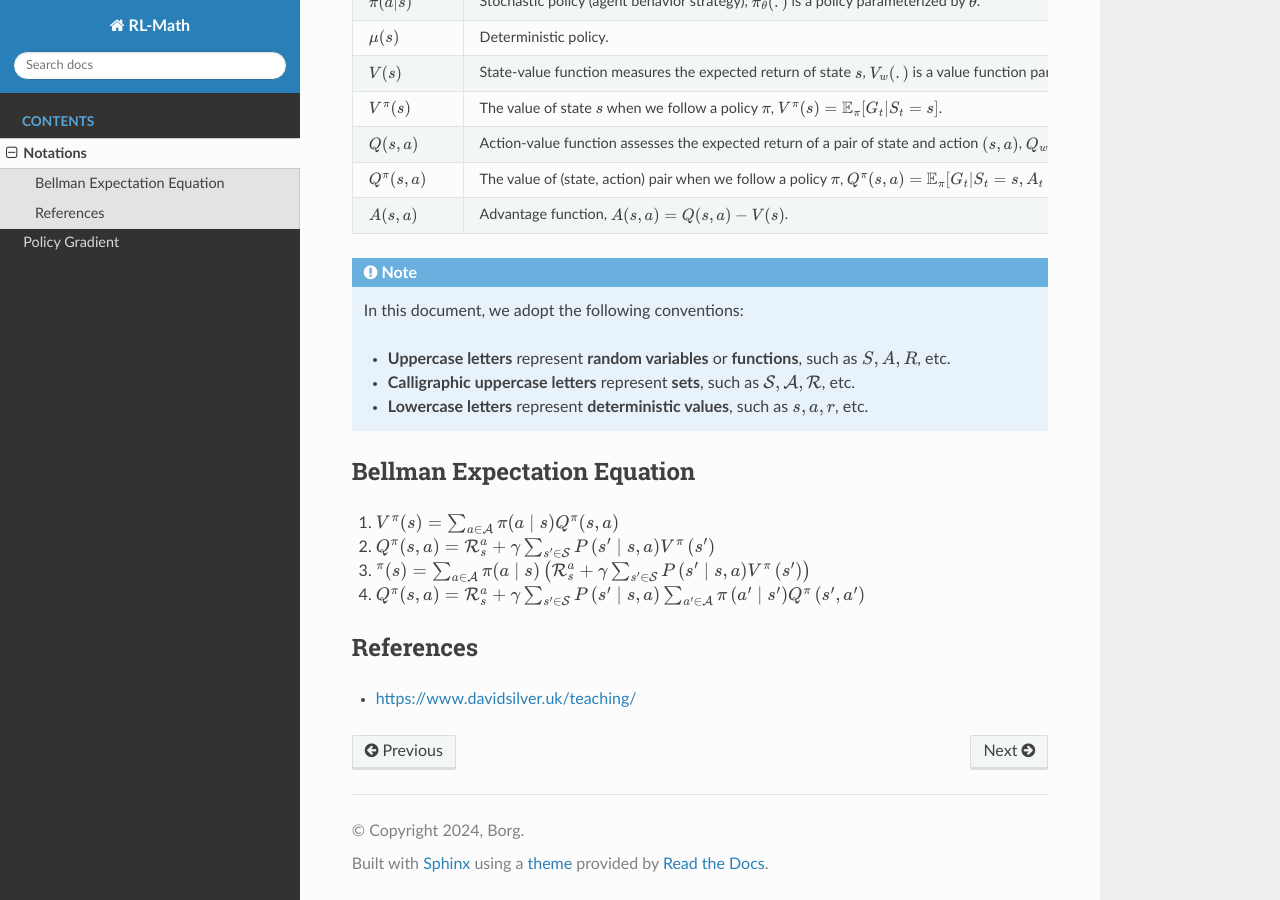
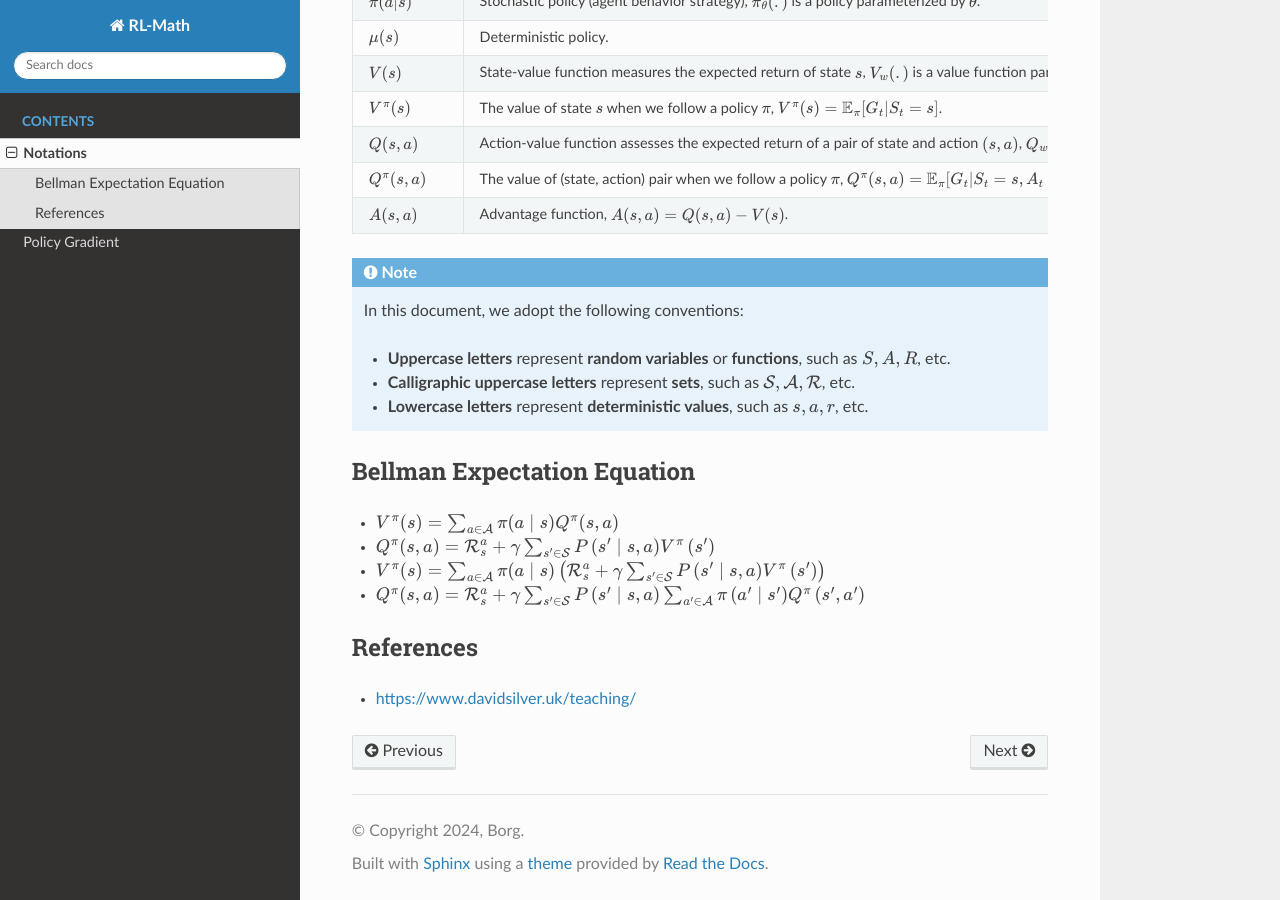
Before and after one commit to boyin96/Reinforcement-Learning-Math, a Sphinx documentation site: the page built from docs/source/symbols.rst, in a window 1280 px wide and 900 px high, scrolled down 559 px. Built offline with Sphinx 7.4.7 and the Read the Docs theme 3.1.0, drawn with Linux system fonts in a browser that asks for light colours; part of the change alters nothing that is shown.

```diff
--- a/docs/source/symbols.rst
+++ b/docs/source/symbols.rst
@@ -51,13 +51,13 @@ This section provides the notations and definitions commonly used in reinforceme
 Bellman Expectation Equation
 ------------------------------
 
-1. :math:`V^\pi(s)=\sum_{a \in \mathcal{A}} \pi(a \mid s) Q^\pi(s, a)`
+- :math:`V^\pi(s)=\sum_{a \in \mathcal{A}} \pi(a \mid s) Q^\pi(s, a)`
 
-2. :math:`Q^\pi(s, a)=\mathcal{R}_s^a+\gamma \sum_{s^{\prime} \in \mathcal{S}} P\left(s^{\prime} \mid s, a\right) V^\pi\left(s^{\prime}\right)`
+- :math:`Q^\pi(s, a)=\mathcal{R}_s^a+\gamma \sum_{s^{\prime} \in \mathcal{S}} P\left(s^{\prime} \mid s, a\right) V^\pi\left(s^{\prime}\right)`
 
-3. :math:`^\pi(s)=\sum_{a \in \mathcal{A}} \pi(a \mid s)\left(\mathcal{R}_s^a+\gamma \sum_{s^{\prime} \in \mathcal{S}} P\left(s^{\prime} \mid s, a\right) V^\pi\left(s^{\prime}\right)\right)`
+- :math:`V^\pi(s)=\sum_{a \in \mathcal{A}} \pi(a \mid s)\left(\mathcal{R}_s^a+\gamma \sum_{s^{\prime} \in \mathcal{S}} P\left(s^{\prime} \mid s, a\right) V^\pi\left(s^{\prime}\right)\right)`
 
-4. :math:`Q^\pi(s, a)=\mathcal{R}_s^a+\gamma \sum_{s^{\prime} \in \mathcal{S}}  P\left(s^{\prime} \mid s, a\right) \sum_{a^{\prime} \in \mathcal{A}} \pi\left(a^{\prime} \mid s^{\prime}\right) Q^\pi\left(s^{\prime}, a^{\prime}\right)`
+- :math:`Q^\pi(s, a)=\mathcal{R}_s^a+\gamma \sum_{s^{\prime} \in \mathcal{S}}  P\left(s^{\prime} \mid s, a\right) \sum_{a^{\prime} \in \mathcal{A}} \pi\left(a^{\prime} \mid s^{\prime}\right) Q^\pi\left(s^{\prime}, a^{\prime}\right)`
 
 References
 ----------------
```
